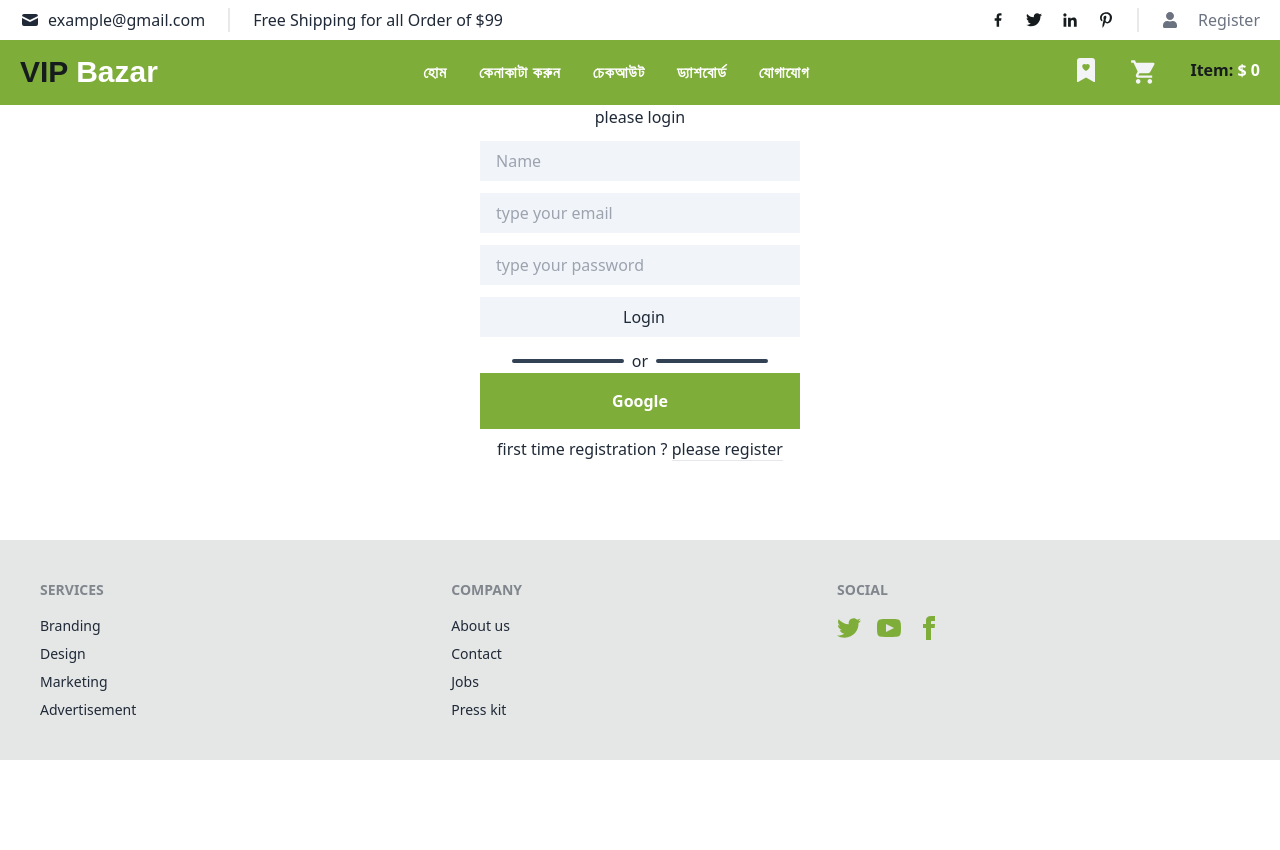
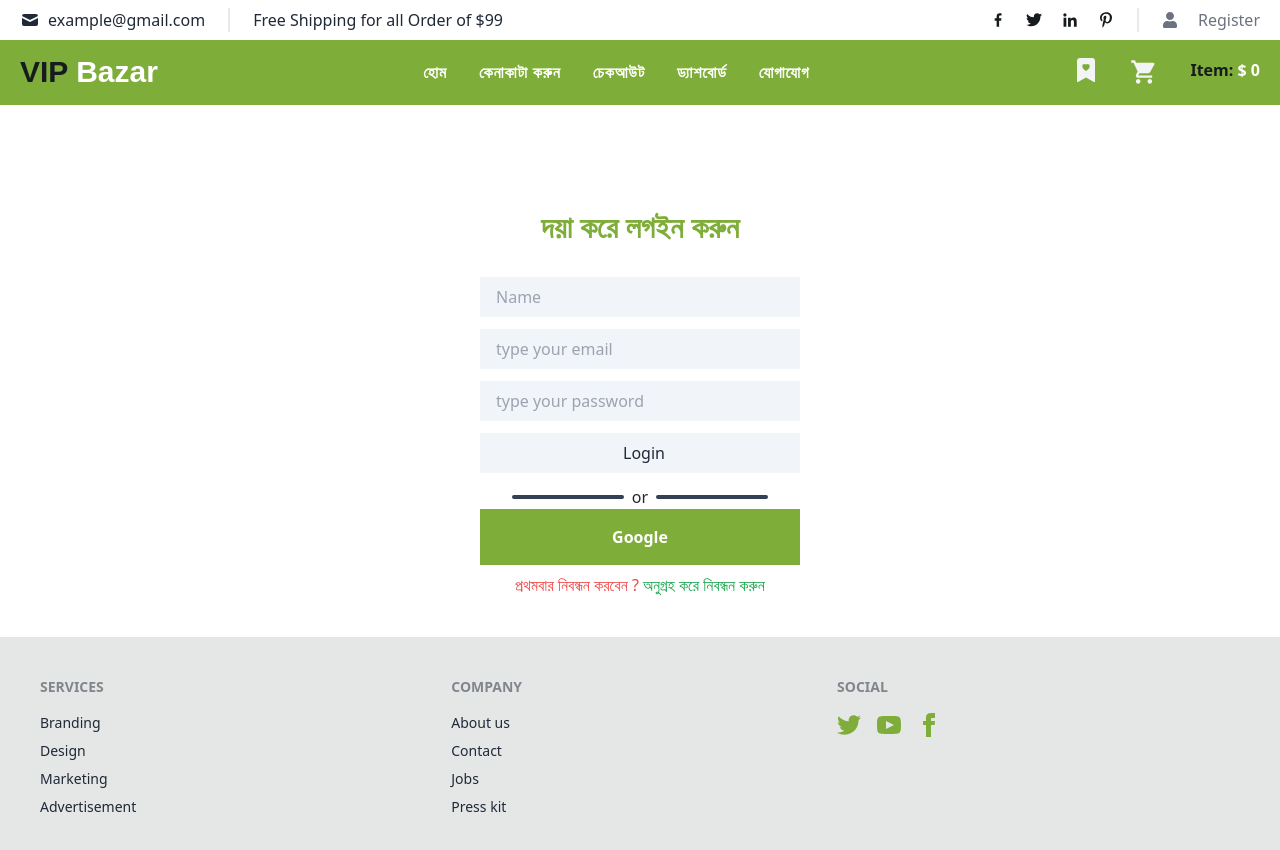
Before and after one commit to team-binarybrains/Ecommerce-client, a React (Create React App) app: page /login in a window 1280 px wide. Shown: the top 850 px of the page. Before the commit the page ends 800 px from the top, so only its background shows below. Built offline with nearby package versions, Linux system fonts and the light colour scheme; no server answers.

Commit message:
chage colore

```diff
--- a/src/Component/Auth/Login.js
+++ b/src/Component/Auth/Login.js
@@ -1,66 +1,97 @@
-import React, { useRef } from 'react';
-import { useSignInWithEmailAndPassword, useSignInWithGoogle } from 'react-firebase-hooks/auth';
-import { Link, useNavigate } from 'react-router-dom';
-import auth from '../../firebase.init';
+import React, { useRef } from "react";
+import {
+  useSignInWithEmailAndPassword,
+  useSignInWithGoogle,
+} from "react-firebase-hooks/auth";
+import { Link, useNavigate } from "react-router-dom";
+import auth from "../../firebase.init";
 
 const Login = () => {
-    const emailRef=useRef('')
-    const passwordRef=useRef('')
-   const navigate=useNavigate()
-    const [
-        signInWithEmailAndPassword,
-        user,
-        loading,
-        error,
-      ] = useSignInWithEmailAndPassword(auth);
-      if (user) {
-        navigate("/home");
-        console.log(user);
+  const emailRef = useRef("");
+  const passwordRef = useRef("");
+  const navigate = useNavigate();
+  const [signInWithEmailAndPassword, user, loading, error] =
+    useSignInWithEmailAndPassword(auth);
+
+  const [signInWithGoogle, userGoogle, loadinguserGoogle, erroruserGoogle] =
+    useSignInWithGoogle(auth);
+
+  if (user || userGoogle) {
+    navigate("/");
   }
 
-      const [signInWithGoogle, userGoogle, loadinguserGoogle, erroruserGoogle] = useSignInWithGoogle(auth);
+  const handleLogin = async (event) => {
+    event.preventDefault();
+    const email = emailRef.current.value;
+    const password = passwordRef.current.value;
+    signInWithEmailAndPassword(email, password);
+  };
+  return (
+    <div className="mt-16 py-10">
+      <div className=" mx-auto">
+        <h1 className="text-center text-3xl text-[#7fad39] font-extrabold pb-5">দয়া করে লগইন করুন</h1>
 
-    const handleLogin =async ( event )=>{
-        event.preventDefault();
-        const email=emailRef.current.value;
-        const password=passwordRef.current.value;
-        signInWithEmailAndPassword(email,password)
-    }
-    return (
-        <div>
-            <div className=" mx-auto">
-
-       <h1 className='text-center'>please login</h1>
-
-       <div className ='mx-auto'>
-
+        <div className="mx-auto">
           <form onSubmit={handleLogin}>
-         <input className="block bg-slate-100 my-3 py-2 px-2 w-80 pl-4 outline-none mx-auto" type="text"  name="name" placeholder="Name" required/>
-         <input ref={emailRef} className="block bg-slate-100 my-3 py-2 px-2 w-80 pl-4 outline-none mx-auto" type="email" name="email" placeholder="type your email" required/>
-         <input ref={passwordRef} className="block bg-slate-100 my-3 py-2 px-2 w-80 pl-4 outline-none mx-auto" type="password" name="password" placeholder="type your password" required/>
-         <input className='block bg-slate-100 my-3 py-2 px-2 w-80 pl-4 outline-none mx-auto'  type="submit" value="Login" />
+            <input
+              className="block bg-slate-100 my-3 py-2 px-2 w-80 pl-4 outline-none mx-auto"
+              type="text"
+              name="name"
+              placeholder="Name"
+              required
+            />
+            <input
+              ref={emailRef}
+              className="block bg-slate-100 my-3 py-2 px-2 w-80 pl-4 outline-none mx-auto"
+              type="email"
+              name="email"
+              placeholder="type your email"
+              required
+            />
+            <input
+              ref={passwordRef}
+              className="block bg-slate-100 my-3 py-2 px-2 w-80 pl-4 outline-none mx-auto"
+              type="password"
+              name="password"
+              placeholder="type your password"
+              required
+            />
+            <input
+              className="block bg-slate-100 my-3 py-2 px-2 w-80 pl-4 outline-none mx-auto"
+              type="submit"
+              value="Login"
+            />
           </form>
 
           <div>
-
             <div className="flex items-center justify-center">
               <div className="h-1 bg-slate-700 w-28 rounded "></div>
               <p className="px-2">or</p>
               <div className="h-1 bg-slate-700 w-28 rounded "></div>
-
             </div>
 
-          <div className='mx-auto bg-[#7fad39] font-bold text-white  text-center w-80'>
-         <button className=" m-4 text-center" stroke="currentColor" onClick={() => signInWithGoogle()}> Google </button>
+            <div className="mx-auto bg-[#7fad39] font-bold text-white  text-center w-80">
+              <button
+                className=" m-4 text-center"
+                stroke="currentColor"
+                onClick={() => signInWithGoogle()}
+              >
+                {" "}
+                Google{" "}
+              </button>
+            </div>
           </div>
         </div>
 
+        <div className="pt-2 font-medium text-center">
+          <p className="text-red-500">
+            {" "}
+            প্রথমবার নিবন্ধন করবেন ?{" "}
+            <Link to="/register" className=" text-green-600">
+            অনুগ্রহ করে নিবন্ধন করুন{" "}
+            </Link>
+          </p>
         </div>
-
-       <div className='pt-2 font-medium text-center'>
-      <p> first time registration ?   <Link to='/register' className='border-b'>please register </Link></p>
-       </div>
-
       </div>
     </div>
   );
--- a/src/Component/Auth/Register.js
+++ b/src/Component/Auth/Register.js
@@ -6,7 +6,6 @@ import Loading from '../Share/Loading';
 
 const Register = () => {
     const navigate=useNavigate()
-    const location=useLocation()
     const [
         createUserWithEmailAndPassword,
         user,
@@ -16,14 +15,12 @@ const Register = () => {
 
       const [signInWithGoogle, userGoogle, loadinguserGoogle, erroruserGoogle] = useSignInWithGoogle(auth);
 
-
       if(loading || loadinguserGoogle ){
         return <Loading></Loading>
       }
 
-      let from = location.state?.from?.pathname || "/";
-      if(user){
-        navigate(from, { replace: true });
+      if(user || userGoogle){
+        navigate('/');
       }
     const handleRegister = ( event )=>{
         event.preventDefault();
@@ -34,9 +31,10 @@ const Register = () => {
         createUserWithEmailAndPassword(name, email, password)
     }
     return (
-        <div>
+        <div className="mt-16 py-10">
+
           <div className=" mx-auto">
-       <h1 className='text-center'>please register</h1>
+       <h1 className='text-center text-3xl text-[#7fad39] font-extrabold pb-5'>অনুগ্রহ করে নিবন্ধন করুন</h1>
        <div className ='mx-auto'>
 
 
@@ -61,7 +59,7 @@ const Register = () => {
         </div>
 
        <div className='pt-2 font-medium text-center'>
-      <p> Already have an account ?   <Link to='/login' className='border-b'>please login </Link></p>
+      <p className="text-red-500"> ইতিমধ্যে একটি সদস্যপদ আছে ?   <Link to='/login' className='text-green-600 '>অনুগ্রহ করে লগইন করুন </Link></p>
        </div>
 
      </div>
```
Lines whose indentation alone changed are shown as unchanged.
